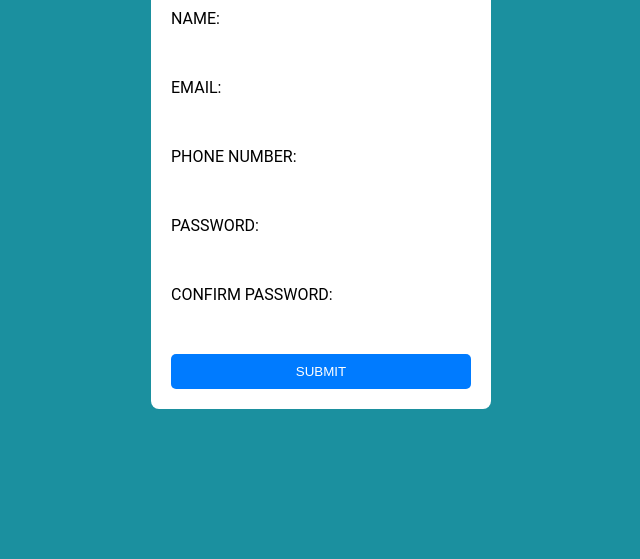
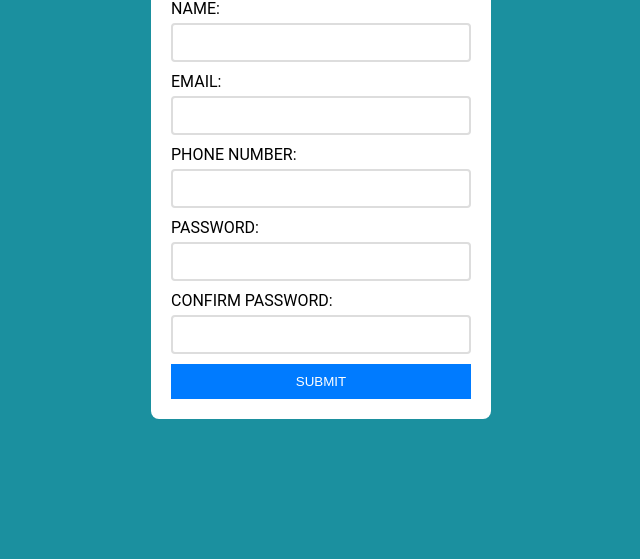
Before and after one commit to Karthik00769/FORM-VALIDATION, a plain HTML site: page index.html in a window 1280 px wide. Shown: the part 241-800 px from the top of the page, without its empty margins (319-959 px from the left). Drawn offline with Linux system fonts and the light colour scheme.

Commit message:
Update style.css

```diff
--- a/style.css
+++ b/style.css
@@ -28,7 +28,7 @@ label {
 input {
   margin-bottom: 10px;
   padding: 10px;
-  border: 1px #ddd;
+  border: 2px solid #ddd;
   border-radius: 4px;
 }
 
@@ -37,7 +37,7 @@ button {
   color: #fff;
   padding: 10px;
   border: none;
-  border-radius: 5px;
+  border-radius: 5px solid;
   cursor: pointer;
 }
 
```
